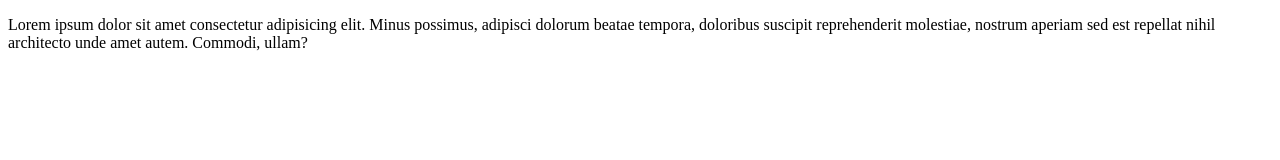
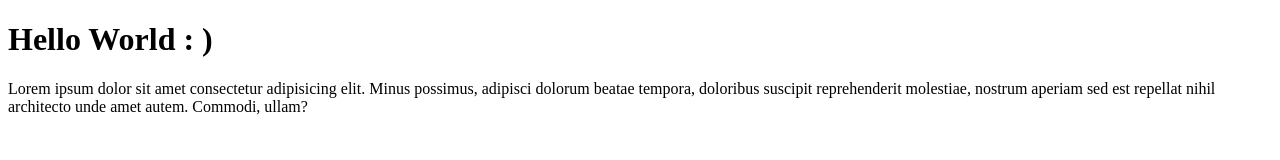
Before and after one commit to SUContent/playground, a plain HTML site: page index.html in a window 1280 px wide. Drawn offline with Linux system fonts and the light colour scheme.

Commit message:
some commit

```diff
--- a/index.html
+++ b/index.html
@@ -10,6 +10,7 @@
 
 <body>
     <div>
+        <h1>Hello World : )</h1>
         <p>Lorem ipsum dolor sit amet consectetur adipisicing elit. Minus possimus, adipisci dolorum beatae tempora,
             doloribus suscipit reprehenderit molestiae, nostrum aperiam sed est repellat nihil architecto unde amet
             autem. Commodi, ullam?</p>
```
